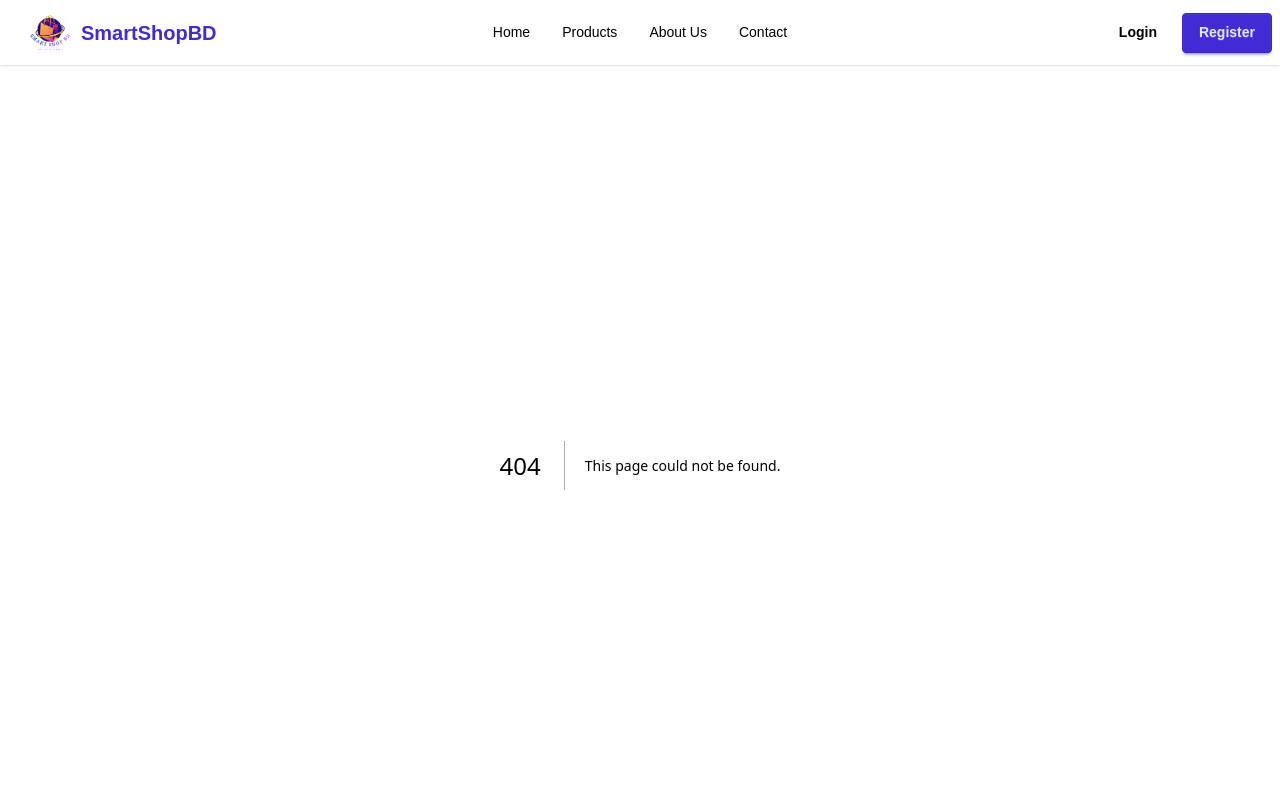
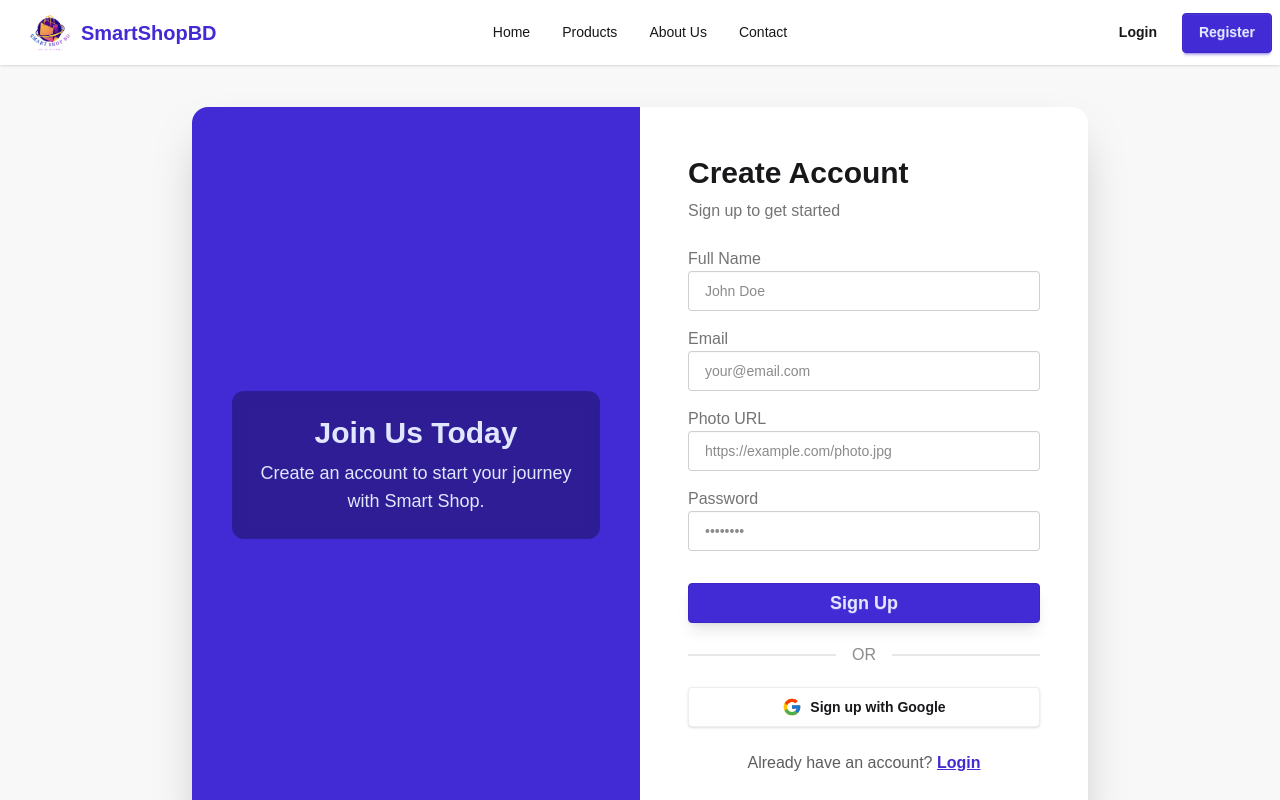
Before and after one commit to rashel-dev/smart-shop-BD-client, a Next.js app: page /register in a window 1280 px wide. Before the commit this address had no page. Shown: the top 800 px of the page. Built offline with nearby package versions, Linux system fonts and the light colour scheme.

Commit message:
feat: register page design

```diff
--- /dev/null
+++ b/src/app/register/page.jsx
@@ -0,0 +1,108 @@
+import Image from "next/image";
+import Link from "next/link";
+import React from "react";
+import { FcGoogle } from "react-icons/fc";
+import { MdEmail, MdLock, MdPerson, MdImage } from "react-icons/md";
+
+const RegisterPage = () => {
+    return (
+        <div className="min-h-screen bg-base-200 flex items-center justify-center py-10 px-4">
+            <div className="card w-full max-w-4xl bg-base-100 shadow-2xl overflow-hidden grid grid-cols-1 md:grid-cols-2 rounded-2xl">
+
+                {/* Left Side */}
+                <div className="relative hidden md:flex flex-col justify-center items-center bg-primary text-primary-content p-10 text-center">
+
+                    <div className="relative z-10 bg-black/30 p-6 rounded-xl backdrop-blur-sm">
+                        <h3 className="text-3xl font-bold mb-2">Join Us Today</h3>
+                        <p className="text-lg">Create an account to start your journey with Smart Shop.</p>
+                    </div>
+                </div>
+
+                {/* Right Side - Register Form */}
+                <div className="p-8 md:p-12 flex flex-col justify-center">
+                    <div className="text-center md:text-left mb-6">
+                        <h2 className="text-3xl font-bold text-base-content">Create Account</h2>
+                        <p className="text-base-content/60 mt-2">Sign up to get started</p>
+                    </div>
+
+                    {/* Register Form */}
+
+                    <form className="flex flex-col gap-4">
+                        {/* Name Input */}
+                        <div className="form-control">
+                            <label className="label">
+                                <span className="label-text font-medium">Full Name</span>
+                            </label>
+                            <div className="relative">
+                                <div className="absolute inset-y-0 left-0 pl-3 flex items-center pointer-events-none text-base-content/50">
+                                    <MdPerson className="text-xl" />
+                                </div>
+                                <input type="text" placeholder="John Doe" className="input input-bordered w-full pl-4 focus:input-primary transition-all" />
+                            </div>
+                        </div>
+
+                        {/* Email Input */}
+                        <div className="form-control">
+                            <label className="label">
+                                <span className="label-text font-medium">Email</span>
+                            </label>
+                            <div className="relative">
+                                <div className="absolute inset-y-0 left-0 pl-3 flex items-center pointer-events-none text-base-content/50">
+                                    <MdEmail className="text-xl" />
+                                </div>
+                                <input type="email" placeholder="your@email.com" className="input input-bordered w-full pl-4 focus:input-primary transition-all" />
+                            </div>
+                        </div>
+
+                        {/* Photo URL Input */}
+                        <div className="form-control">
+                            <label className="label">
+                                <span className="label-text font-medium">Photo URL</span>
+                            </label>
+                            <div className="relative">
+                                <div className="absolute inset-y-0 left-0 pl-3 flex items-center pointer-events-none text-base-content/50">
+                                    <MdImage className="text-xl" />
+                                </div>
+                                <input type="url" placeholder="https://example.com/photo.jpg" className="input input-bordered w-full pl-4 focus:input-primary transition-all" />
+                            </div>
+                        </div>
+
+                        {/* Password Input */}
+                        <div className="form-control">
+                            <label className="label">
+                                <span className="label-text font-medium">Password</span>
+                            </label>
+                            <div className="relative">
+                                <div className="absolute inset-y-0 left-0 pl-3 flex items-center pointer-events-none text-base-content/50">
+                                    <MdLock className="text-xl" />
+                                </div>
+                                <input type="password" placeholder="••••••••" className="input input-bordered w-full pl-4 focus:input-primary transition-all" />
+                            </div>
+                        </div>
+
+                        {/* Register Button */}
+                        <button className="btn btn-primary w-full mt-4 text-lg shadow-lg hover:shadow-xl transition-all">Sign Up</button>
+                    </form>
+
+                    {/* Social Login */}
+                    <div className="divider my-6 text-base-content/50">OR</div>
+
+                    <button className="btn bg-base-100 border-base-300 hover:bg-base-200 text-base-content w-full flex items-center justify-center gap-2 shadow-sm hover:shadow transition-all">
+                        <FcGoogle className="text-xl" />
+                        Sign up with Google
+                    </button>
+
+                    {/* Login Link */}
+                    <p className="text-center mt-6 text-base-content/70">
+                        Already have an account?{" "}
+                        <Link href="/login" className="link link-primary font-bold hover:underline">
+                            Login
+                        </Link>
+                    </p>
+                </div>
+            </div>
+        </div>
+    );
+};
+
+export default RegisterPage;
```
